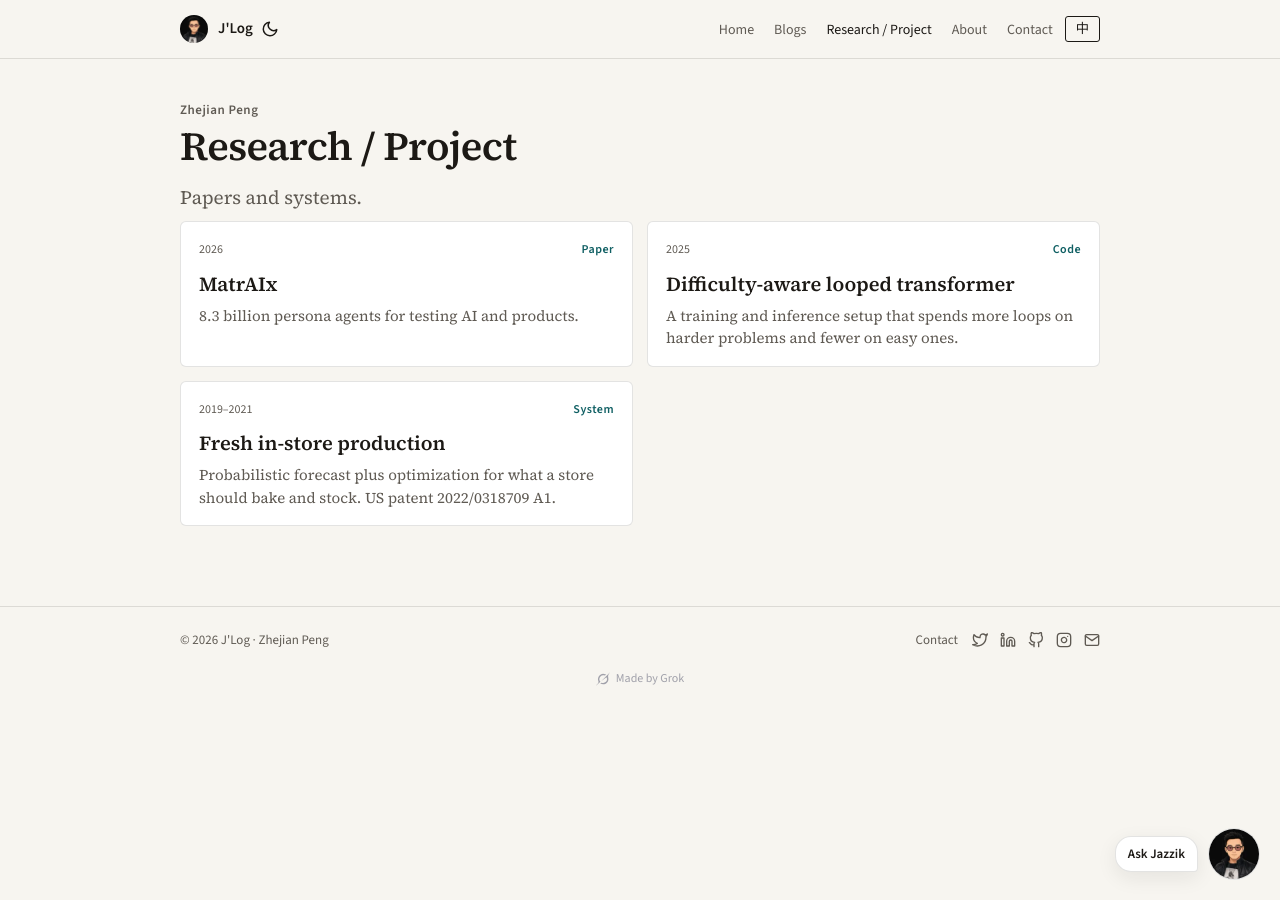
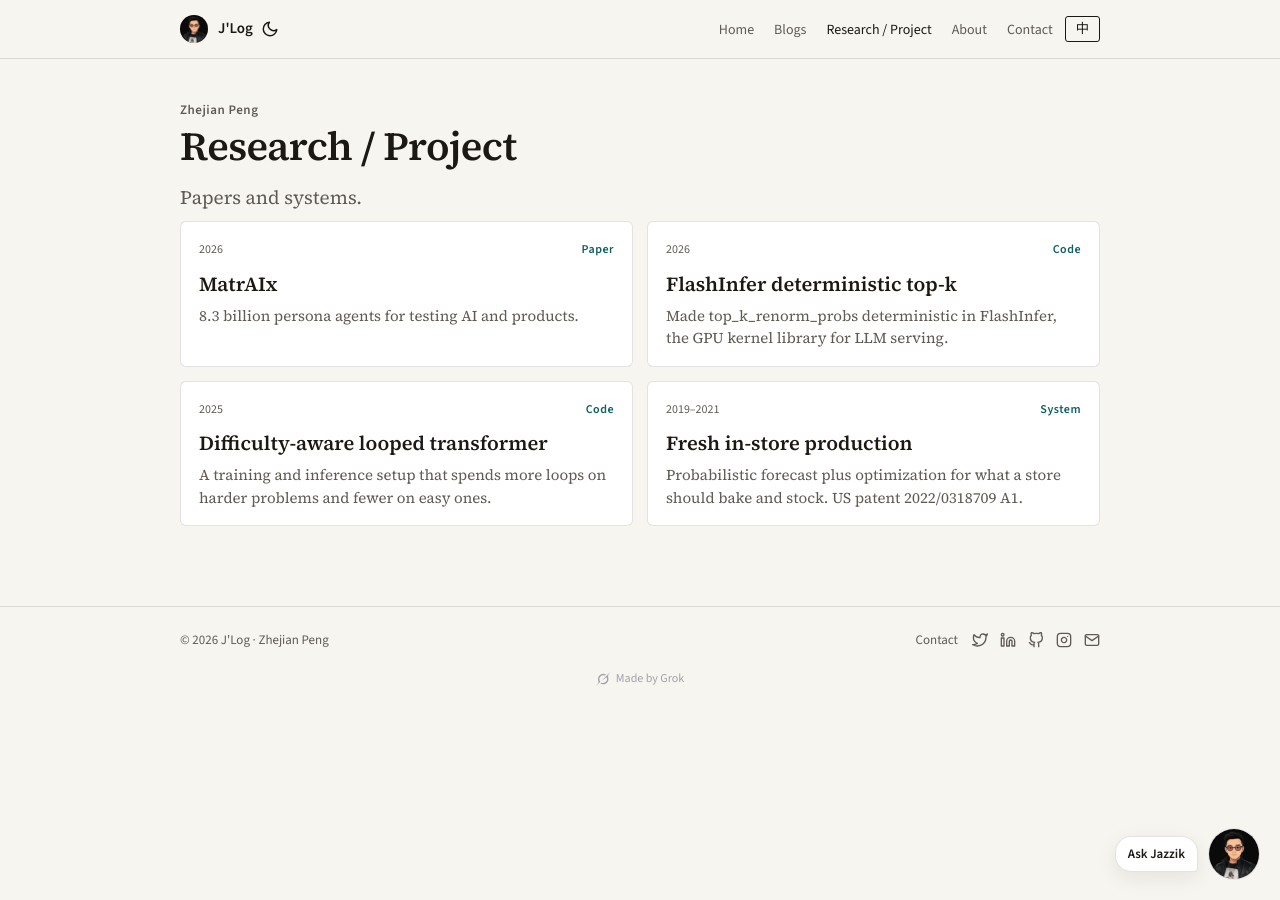
Before and after one commit to jazzikp/jazzikp.github.io, a Jekyll site: the page built from projects.html, in a window 1280 px wide. Built offline with Jekyll 4.4.1, drawn with Linux system fonts in a browser that asks for light colours.

Commit message:
Add FlashInfer deterministic top-k contribution to Research / Project

```diff
--- a/_data/projects.yml
+++ b/_data/projects.yml
@@ -4,6 +4,13 @@
   summary: 8.3 billion persona agents for testing AI and products.
   url: https://arxiv.org/html/2608.04205v1
   featured: true
+
+- title: FlashInfer deterministic top-k
+  year: "2026"
+  kind: code
+  summary: Made top_k_renorm_probs deterministic in FlashInfer, the GPU kernel library for LLM serving.
+  url: https://github.com/flashinfer-ai/flashinfer/pull/4831
+  featured: false
 
 - title: Difficulty-aware looped transformer
   year: "2025"
```
